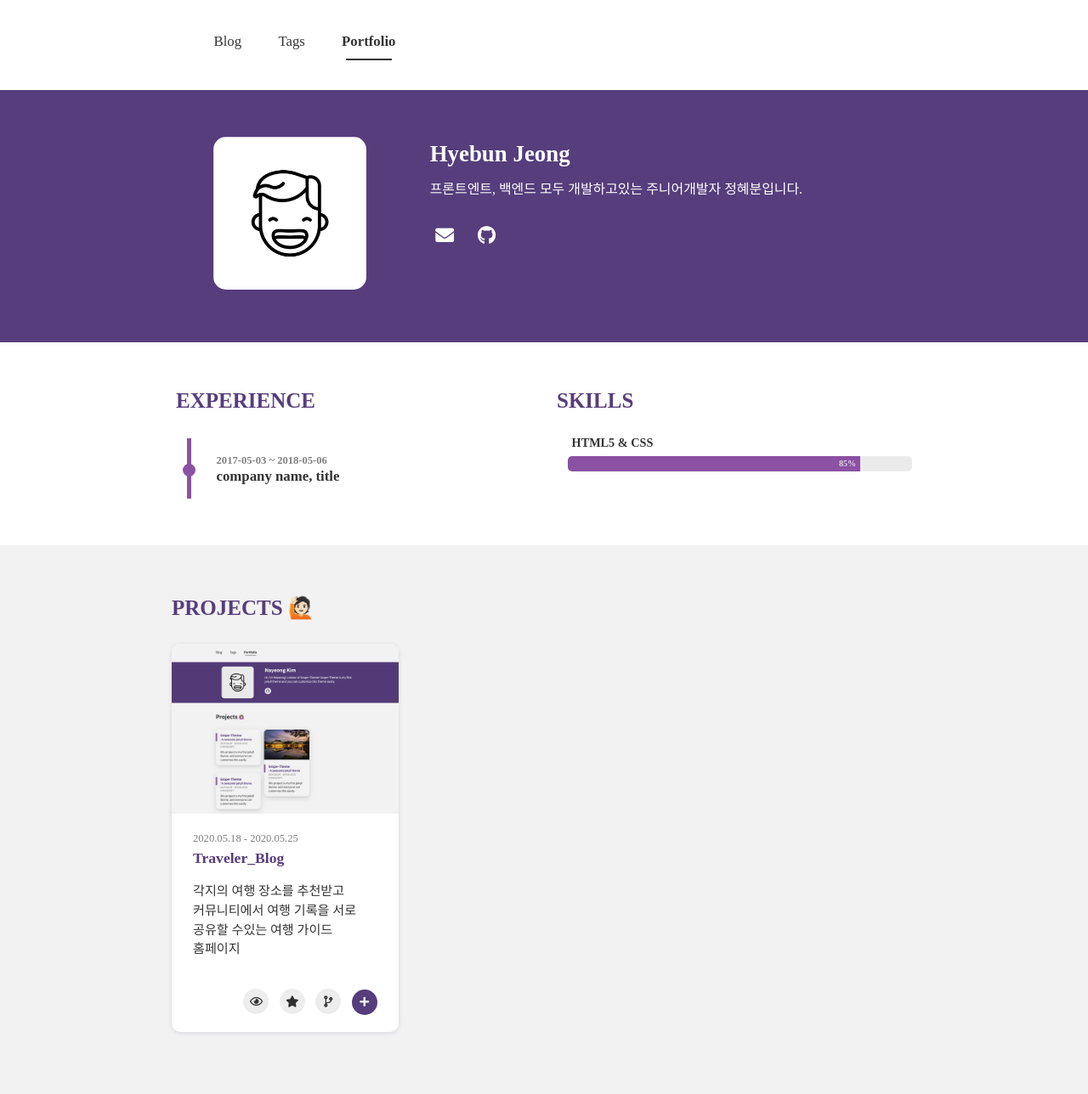
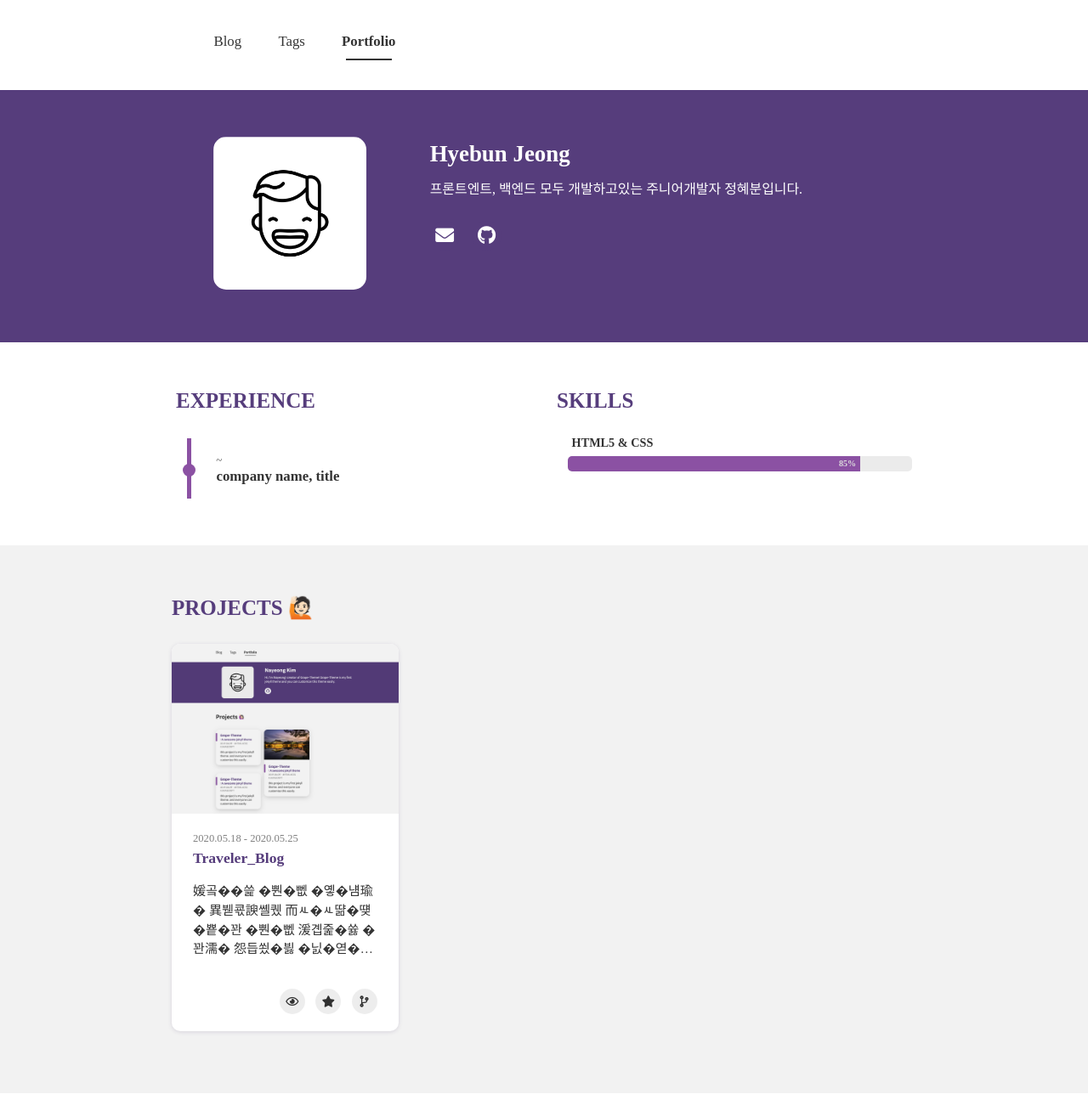
Before and after one commit to hyebun96/hyebun96.github.io, a Jekyll site: the page built from portfolio.html, in a window 1280 px wide. Shown: the whole page at 85% size. Built offline with Jekyll 4.4.1, drawn with Linux system fonts in a browser that asks for light colours; nearby versions of some CDN libraries; some web fonts are replaced.

```diff
--- a/_config.yml
+++ b/_config.yml
@@ -13,8 +13,8 @@ theme_settings :
     username : Hyebun Jeong
     description : 프론트엔트, 백엔드 모두 개발하고있는 주니어개발자 정혜분입니다.
     experience :
-      - start : 2017-05-03
-        end : 2018-05-06
+      - start :
+        end :
         experience : company name, title
     skills :
       - skill : HTML5 & CSS
--- a/_data/projects.yml
+++ b/_data/projects.yml
@@ -1,14 +1,14 @@
 - project :
     print : True # If 'False' is selected, it will not be displayed in 'home.html > aside > .proj-content'.
-    modal : True # If 'True' is selected, modal can open in 'portfolio.html'.
+    modal : False # If 'True' is selected, modal can open in 'portfolio.html'.
     url : https://github.com/hyebun96/traveler # Full URL
     image : "portfolio.png" # path: assets/project/
     date : 2020.05.18 - 2020.05.25
     title : Traveler_Blog
-    summary :  여행자블로그
-    description : 각지의 여행 장소를 추천받고 커뮤니티에서 여행 기록을 서로 공유할 수있는 여행 가이드 홈페이지
+    summary :  �뿬�뻾�옄釉붾줈洹�
+    description : 媛곸��쓽 �뿬�뻾 �옣�냼瑜� 異붿쿇諛쏄퀬 而ㅻ�ㅻ땲�떚�뿉�꽌 �뿬�뻾 湲곕줉�쓣 �꽌濡� 怨듭쑀�븷 �닔�엳�뒗 �뿬�뻾 媛��씠�뱶 �솃�럹�씠吏�
     contents :
-        - title : 1. 블로그 첫 화면 구성
+        - title : 1. 釉붾줈洹� 泥� �솕硫� 援ъ꽦
           image : home.png
           description : <li>Responsive Layout</li>
             <li>User Profile</li>
```
Also changed, not shown: _posts/2019-06-08-markdown-and-html.md (+3 -101 lines), 1 other file.
